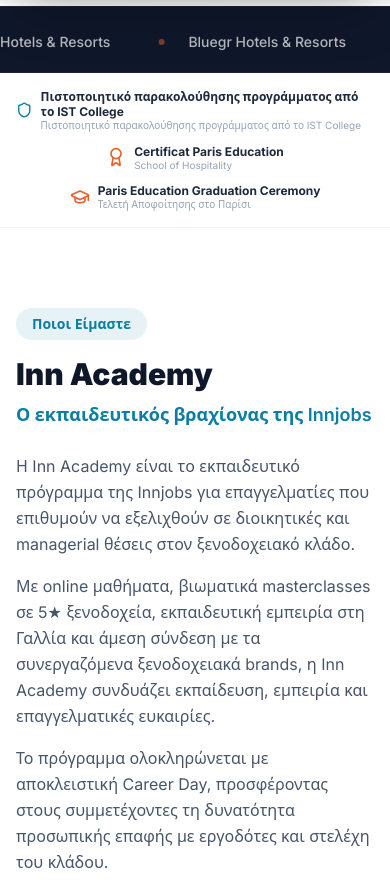
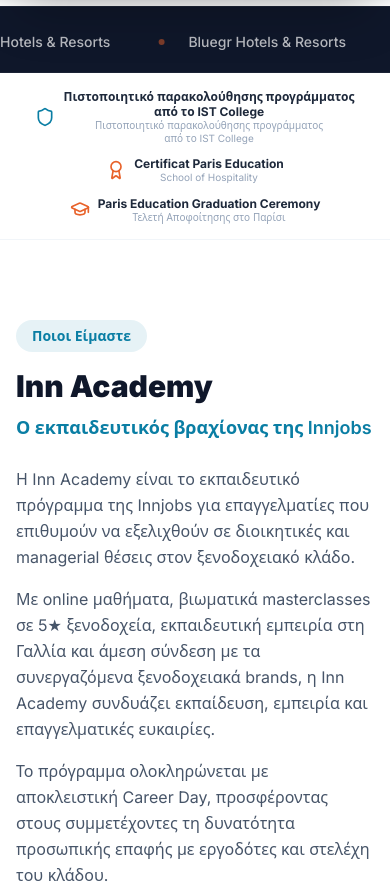
Before and after one commit to fifartdev/inn-landing, a Next.js app: page / in a window 390 px wide. Shown: the part 838-1724 px from the top of the page. Built offline with nearby package versions, Linux system fonts and the light colour scheme; no server answers.

Commit message:
align center adjusted

```diff
--- a/components/CertificationsBar.tsx
+++ b/components/CertificationsBar.tsx
@@ -28,7 +28,7 @@
   return (
     <div className="bg-white border-b border-slate-100 shadow-sm">
       <div className="max-w-7xl mx-auto px-4 sm:px-6 lg:px-8 py-4">
-        <div className="flex flex-wrap items-center justify-center gap-x-8 gap-y-3">
+        <div className="flex flex-col sm:flex-row sm:flex-wrap items-center justify-center gap-y-3 sm:gap-x-8">
           <span className="text-xs font-semibold text-slate-400 hidden sm:block">
             {c.title}
           </span>
@@ -39,11 +39,11 @@
               )}
               <div className="flex items-center gap-2">
                 {item.icon}
-                <div>
-                  <div className="text-xs font-bold text-slate-800 leading-tight">
+                <div className="text-center sm:text-left">
+                  <div className="text-xs font-bold text-slate-800 leading-tight whitespace-pre-line">
                     {item.label}
                   </div>
-                  <div className="text-[10px] text-slate-400 leading-tight">
+                  <div className="text-[10px] text-slate-400 leading-tight whitespace-pre-line">
                     {item.sub}
                   </div>
                 </div>
--- a/lib/translations.ts
+++ b/lib/translations.ts
@@ -38,8 +38,8 @@
     },
     certBar: {
       title: "Πιστοποιημένο από:",
-      acta: "Πιστοποιητικό παρακολούθησης προγράμματος από το IST College",
-      actaSub: "Πιστοποιητικό παρακολούθησης προγράμματος από το IST College",
+      acta: "Πιστοποιητικό παρακολούθησης προγράμματος\nαπό το IST College",
+      actaSub: "Πιστοποιητικό παρακολούθησης προγράμματος\nαπό το IST College",
       paris: "Certificat Paris Education",
       parisSub: "School of Hospitality",
       graduation: "Paris Education Graduation Ceremony",
@@ -556,8 +556,8 @@
     },
     certBar: {
       title: "Certified by:",
-      acta: "Programme Attendance Certificate from IST College",
-      actaSub: "Programme Attendance Certificate from IST College",
+      acta: "Programme Attendance Certificate\nfrom IST College",
+      actaSub: "Programme Attendance Certificate\nfrom IST College",
       paris: "Paris Education Certificat",
       parisSub: "School of Hospitality",
       graduation: "Paris Education Graduation Ceremony",
@@ -1071,8 +1071,8 @@
     },
     certBar: {
       title: "Certifié par:",
-      acta: "Certificat de participation au programme de l'IST College",
-      actaSub: "Certificat de participation au programme de l'IST College",
+      acta: "Certificat de participation au programme\nde l'IST College",
+      actaSub: "Certificat de participation au programme\nde l'IST College",
       paris: "Certificat Paris Education",
       parisSub: "School of Hospitality",
       graduation: "Cérémonie de Remise des Diplômes Paris Education",
```
